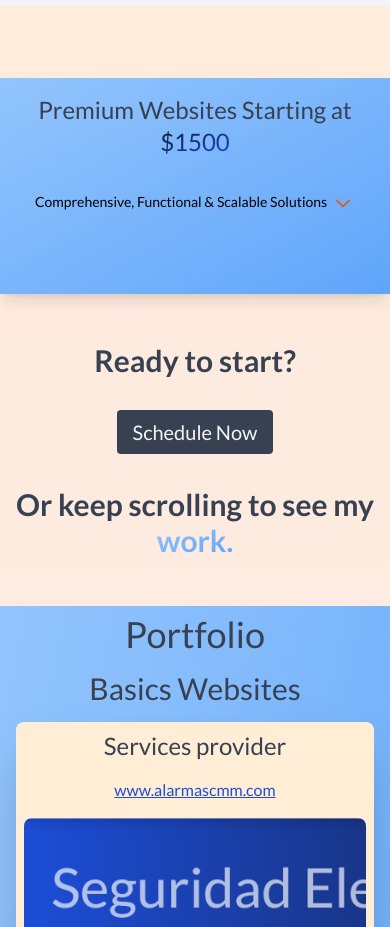
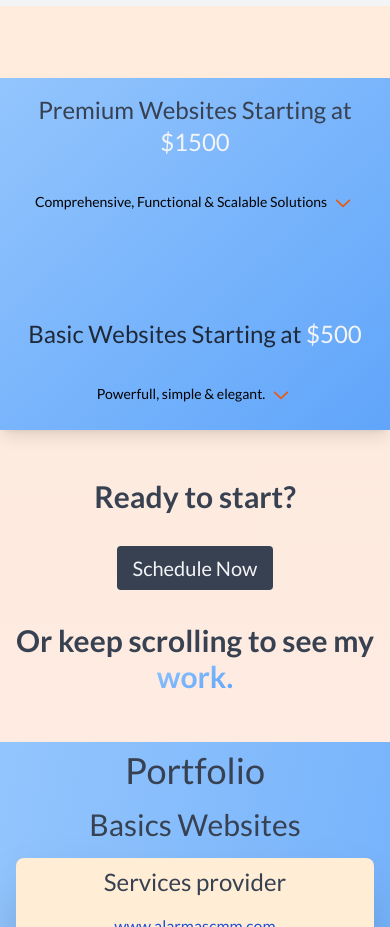
Before and after one commit to Guidoll2/guidollauradonew, a Next.js app: page / in a window 390 px wide. Shown: the part 1040-1967 px from the top of the page. Built offline with nearby package versions, Linux system fonts and the light colour scheme.

Commit message:
Details after languages

```diff
--- a/src/app/page.tsx
+++ b/src/app/page.tsx
@@ -100,7 +100,7 @@ export default function Home() {
     <div className="flex flex-col min-h-screen overflow-x-hidden">
       <div
         id="language"
-        className="flex flex-row z-[100] cursor-pointer"
+        className="flex flex-row translate-y-96 -translate-x-  md:translate-y-0 z-[100] cursor-pointer"
         onClick={handleLanguageChange}
       >
         <span
@@ -345,7 +345,7 @@ export default function Home() {
               {language === "EN"
                 ? "Premium Websites Starting at"
                 : "Sitios web premium desde"}{" "}
-              <span className="text-transparent bg-clip-text bg-gradient-to-br from-gray-900 to-blue-700">
+              <span className="text-transparent bg-clip-text bg-gray-100">
                 $1500
               </span>
             </h2>
@@ -398,6 +398,57 @@ export default function Home() {
                     {language === "EN"
                       ? "Social Media Integration & Contact Options"
                       : "Integración con redes sociales y opciones de contacto"}
+                  </p>
+                </AccordionContent>
+              </AccordionItem>
+            </Accordion>
+          </div>
+          <div id="basic" className="flex flex-col items-center justify-center">
+            <h2 className="p-4 text-2xl text-center text-gray-800">
+              {language === "EN"
+                ? "Basic Websites Starting at "
+                : "Sitios Web básicos desde "}
+              <span className="text-transparent bg-clip-text bg-gray-100">
+                {language === "EN" ? "$500" : "U$S500"}
+              </span>
+            </h2>
+
+            <Accordion className="mb-2" type="single" collapsible>
+              <AccordionItem value="item-1">
+                <AccordionTrigger>
+                  <p className="text-black text-l">
+                    {language === "EN"
+                      ? "Powerfull, simple & elegant."
+                      : "Simple, elegante y eficiente"}
+                  </p>
+                </AccordionTrigger>
+                <AccordionContent>
+                  <p className="text-l font-bold">
+                    {language === "EN"
+                      ? "Home Page and Up to 3 Additional Sections."
+                      : "Pagina principal y hasta 3 secciones adicionales"}
+                  </p>
+                </AccordionContent>
+                <AccordionContent>
+                  <p className="text-l">
+                    {language === "EN"
+                      ? "Responsive Design (Adapts to All Screen Sizes)"
+                      : "Diseño reactivo (Adaptado a todos los tamaños de pantallas"}
+                  </p>
+                </AccordionContent>
+                <AccordionContent>
+                  <p className="text-l">
+                    {language === "EN"
+                      ? "Hosting and Domain Included"
+                      : "Hosting y dominio incluído"}
+                  </p>
+                </AccordionContent>
+
+                <AccordionContent>
+                  <p className="text-l ">
+                    {language === "EN"
+                      ? "Showcase text, images, and videos effortlessly."
+                      : "Mostra texto, imágenes y videos de manera clara"}
                   </p>
                 </AccordionContent>
               </AccordionItem>
```
